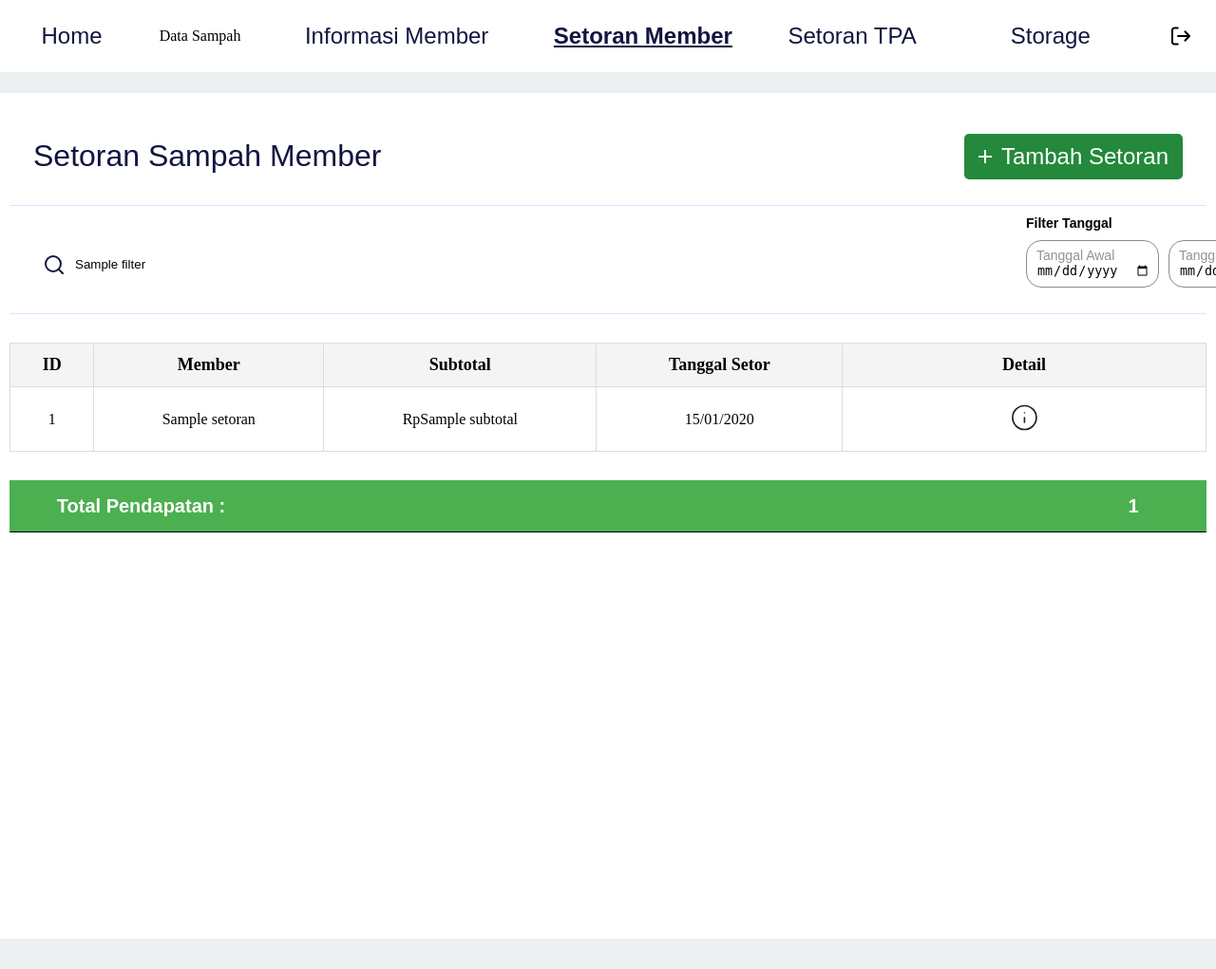
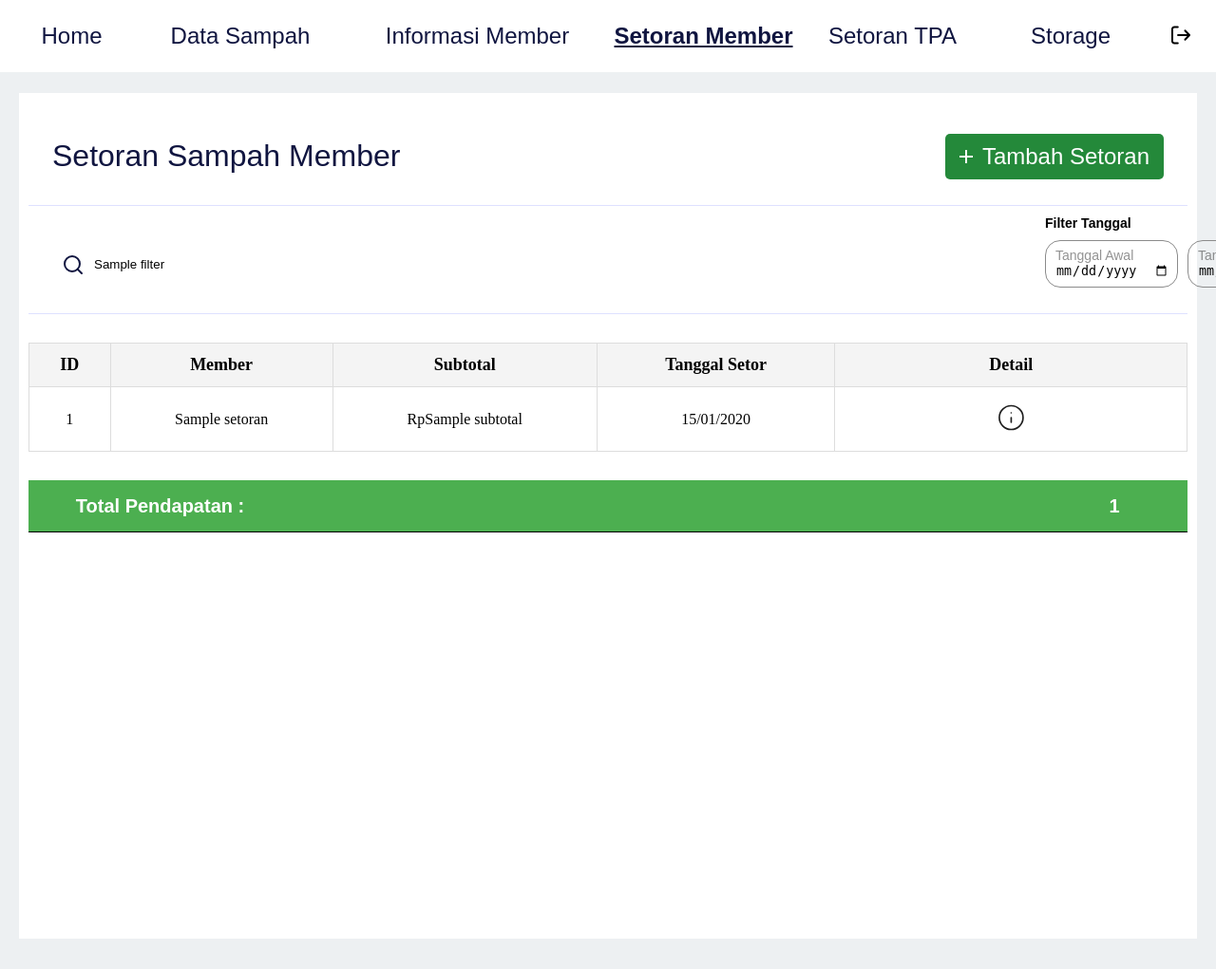
Before and after one commit to tiffany78/GreenCycle, a Spring app: template src/main/resources/templates/admin/SetoranMember/index.html in a window 1280 px wide. Shown: the whole page at 95% size. Run offline with Thymeleaf, Linux system fonts and the light colour scheme; the template is opened without the code that fills it: most values are stand-ins (such as "Sample title", 1, 10 or a date in 2020); data that the repository does not hold is empty; some of the project's set-up classes (security, data sources, template engines, error pages and the like) are left out, and stand-ins take their place; database files in the repository are not loaded.

Commit message:
Edit query Data Sampah dan Update Header

```diff
--- a/src/main/java/com/manpro/greencycle/Admin/Sampah/SampahImplementation.java
+++ b/src/main/java/com/manpro/greencycle/Admin/Sampah/SampahImplementation.java
@@ -41,6 +41,11 @@ public class SampahImplementation implements SampahRepository{
 
         String sql = "INSERT INTO sampah (nama, unit, harga, tanggal_perubahan) VALUES (?, ?, ?, ?)";
         jdbcTemplate.update(sql, nama, unit, harga, currDate);
+
+        List<Sampah> list = filterSampah(nama);
+        int id_sampah = list.get(0).getId_sampah();
+        sql = "INSERT INTO storage VALUES (?, ?)";
+        jdbcTemplate.update(sql, id_sampah, 0);
     }
 
     @Override
--- a/src/main/resources/static/css/admin/SetoranMember/style.css
+++ b/src/main/resources/static/css/admin/SetoranMember/style.css
@@ -18,10 +18,11 @@
   gap: 10px;
   align-items: center;
   justify-content: flex-start;
-  width: 100%;
   height: 891px;
   position: absolute;
   top: 98px;
+  left: 20px;
+  right: 20px;
 }
 
 .judul-page {
--- a/src/main/resources/templates/admin/DataSampah/index.html
+++ b/src/main/resources/templates/admin/DataSampah/index.html
@@ -93,10 +93,10 @@
   <div class="header2">
     <button class="home" th:onclick="'window.location.href=\'/admin/LandingPage\''">Home</button>
     <button class="data-sampah2" th:onclick="'window.location.href=\'/admin/DataSampah\''">Data Sampah</button>
-    <button class="informasi-member">Informasi Member</button>
-    <button class="setoran-member">Setoran Member</button>
+    <button class="informasi-member" th:onclick="'window.location.href=\'/admin/InformasiMember\''">Informasi Member</button>
+    <button class="setoran-member" th:onclick="'window.location.href=\'/admin/SetoranMember\''">Setoran Member</button>
     <button class="setoran-tpa" th:onclick="'window.location.href=\'/admin/SetoranTPA\''">Setoran TPA</button>
-    <button class="storage">Storage</button>
+    <button class="storage" th:onclick="'window.location.href=\'/admin/Storage\''">Storage</button>
     <button th:onclick="'window.location.href=\'/login\''">
       <img class="logout" src="/images/admin/logout0.svg"/>
     </button>
--- a/src/main/resources/templates/admin/InformasiMember/index.html
+++ b/src/main/resources/templates/admin/InformasiMember/index.html
@@ -93,7 +93,9 @@
       <button class="setoran-member" th:onclick="'window.location.href=\'/admin/SetoranMember\''">Setoran Member</button>
       <button class="setoran-tpa" th:onclick="'window.location.href=\'/admin/SetoranTPA\''">Setoran TPA</button>
       <button class="storage" th:onclick="'window.location.href=\'/admin/Storage\''">Storage</button>
-      <button th:onclick="'window.location.href=\'/login\''"><img class="logout" src="/images/admin/logout0.svg"/></button>
+      <button th:onclick="'window.location.href=\'/login\''">
+        <img class="logout" src="/images/admin/logout0.svg"/>
+      </button>
     </div>
   </div>
 
--- a/src/main/resources/templates/admin/LandingPage/index.html
+++ b/src/main/resources/templates/admin/LandingPage/index.html
@@ -53,10 +53,10 @@
     <div class="header">
       <button class="home" th:onclick="'window.location.href=\'/admin/LandingPage\''">Home</button>
       <button class="data-sampah" th:onclick="'window.location.href=\'/admin/DataSampah\''">Data Sampah</button>
-      <button class="informasi-member">Informasi Member</button>
-      <button class="setoran-member">Setoran Member</button>
+      <button class="informasi-member" th:onclick="'window.location.href=\'/admin/InformasiMember\''">Informasi Member</button>
+      <button class="setoran-member" th:onclick="'window.location.href=\'/admin/SetoranMember\''">Setoran Member</button>
       <button class="setoran-tpa" th:onclick="'window.location.href=\'/admin/SetoranTPA\''">Setoran TPA</button>
-      <button class="storage">Storage</button>
+      <button class="storage" th:onclick="'window.location.href=\'/admin/Storage\''">Storage</button>
       <button th:onclick="'window.location.href=\'/login\''">
         <img class="logout" src="/images/admin/logout0.svg"/>
       </button>
--- a/src/main/resources/templates/admin/SetoranMember/index.html
+++ b/src/main/resources/templates/admin/SetoranMember/index.html
@@ -117,15 +117,15 @@
   </div>
 
   <div class="header2">
-    <div class="home">Home</div>
-    <div class="data-sampah">Data Sampah</div>
-    <div class="informasi-member">Informasi Member</div>
-    <div class="setoran-member">Setoran Member</div>
-    <div class="setoran-tpa">Setoran TPA</div>
-    <div class="storage">Storage</div>
-    <img class="logout" src="/images/admin/logout0.svg" />
-  </div>
+    <button class="home" th:onclick="'window.location.href=\'/admin/LandingPage\''">Home</button>
+    <button class="data-sampah2" th:onclick="'window.location.href=\'/admin/DataSampah\''">Data Sampah</button>
+    <button class="informasi-member" th:onclick="'window.location.href=\'/admin/InformasiMember\''">Informasi Member</button>
+    <button class="setoran-member" th:onclick="'window.location.href=\'/admin/SetoranMember\''">Setoran Member</button>
+    <button class="setoran-tpa" th:onclick="'window.location.href=\'/admin/SetoranTPA\''">Setoran TPA</button>
+    <button class="storage" th:onclick="'window.location.href=\'/admin/Storage\''">Storage</button>
+    <button th:onclick="'window.location.href=\'/login\''">
+      <img class="logout" src="/images/admin/logout0.svg"/>
+    </button>
   </div>
 </body>
-
 </html>
--- a/src/main/resources/templates/admin/SetoranTPA/index.html
+++ b/src/main/resources/templates/admin/SetoranTPA/index.html
@@ -125,10 +125,10 @@
     <div class="header2">
       <button class="home" th:onclick="'window.location.href=\'/admin/LandingPage\''">Home</button>
       <button class="data-sampah" th:onclick="'window.location.href=\'/admin/DataSampah\''">Data Sampah</button>
-      <button class="informasi-member">Informasi Member</button>
-      <button class="setoran-member">Setoran Member</button>
+      <button class="informasi-member" th:onclick="'window.location.href=\'/admin/InformasiMember\''">Informasi Member</button>
+      <button class="setoran-member" th:onclick="'window.location.href=\'/admin/SetoranMember\''">Setoran Member</button>
       <button class="setoran-tpa" th:onclick="'window.location.href=\'/admin/SetoranTPA\''">Setoran TPA</button>
-      <button class="storage">Storage</button>
+      <button class="storage" th:onclick="'window.location.href=\'/admin/Storage\''">Storage</button>
       <button th:onclick="'window.location.href=\'/login\''">
         <img class="logout" src="/images/admin/logout0.svg"/>
       </button>
--- a/src/main/resources/templates/admin/TambahSetoranTPA/index.html
+++ b/src/main/resources/templates/admin/TambahSetoranTPA/index.html
@@ -105,10 +105,10 @@
     <div class="header2">
       <button class="home" th:onclick="'window.location.href=\'/admin/LandingPage\''">Home</button>
       <button class="data-sampah" th:onclick="'window.location.href=\'/admin/DataSampah\''">Data Sampah</button>
-      <div class="informasi-member">Informasi Member</div>
-      <div class="setoran-member">Setoran Member</div>
+      <button class="informasi-member" th:onclick="'window.location.href=\'/admin/InformasiMember\''">Informasi Member</button>
+      <button class="setoran-member" th:onclick="'window.location.href=\'/admin/SetoranMember\''">Setoran Member</button>
       <button class="setoran-tpa" th:onclick="'window.location.href=\'/admin/SetoranTPA\''">Setoran TPA</button>
-      <div class="storage">Storage</div>
+      <button class="storage" th:onclick="'window.location.href=\'/admin/Storage\''">Storage</button>
       <button th:onclick="'window.location.href=\'/login\''">
         <img class="logout" src="/images/admin/logout0.svg"/>
       </button>
```
Also changed, not shown: src/main/resources/templates/admin/EditHarga/index.html (+4 -4 lines), src/main/resources/templates/admin/RekapanSetoran/index.html (+9 -7 lines), src/main/resources/templates/admin/TambahSetoranMember/index.html (+9 -7 lines), src/main/resources/templates/admin/Storage/index.html.
